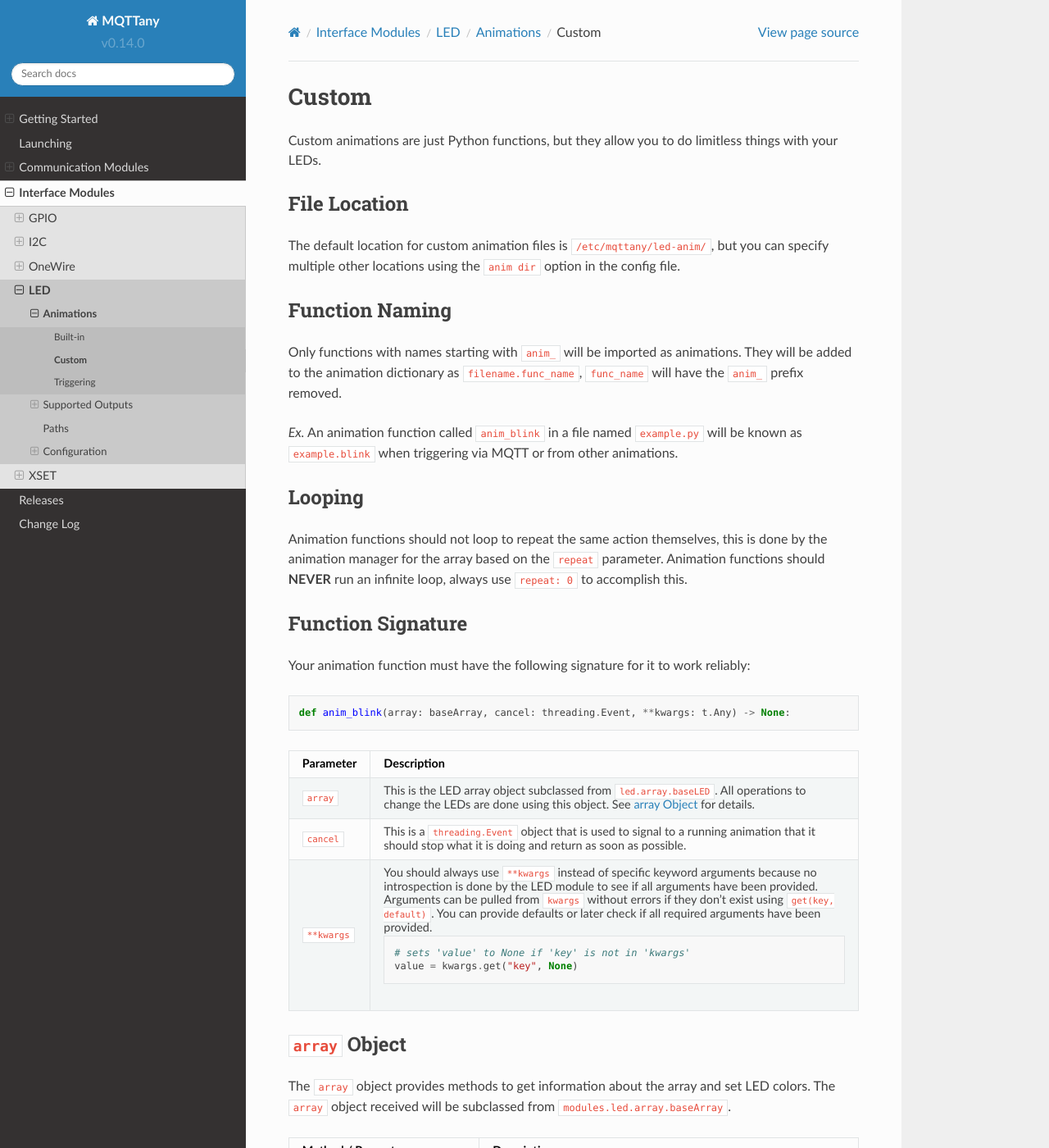
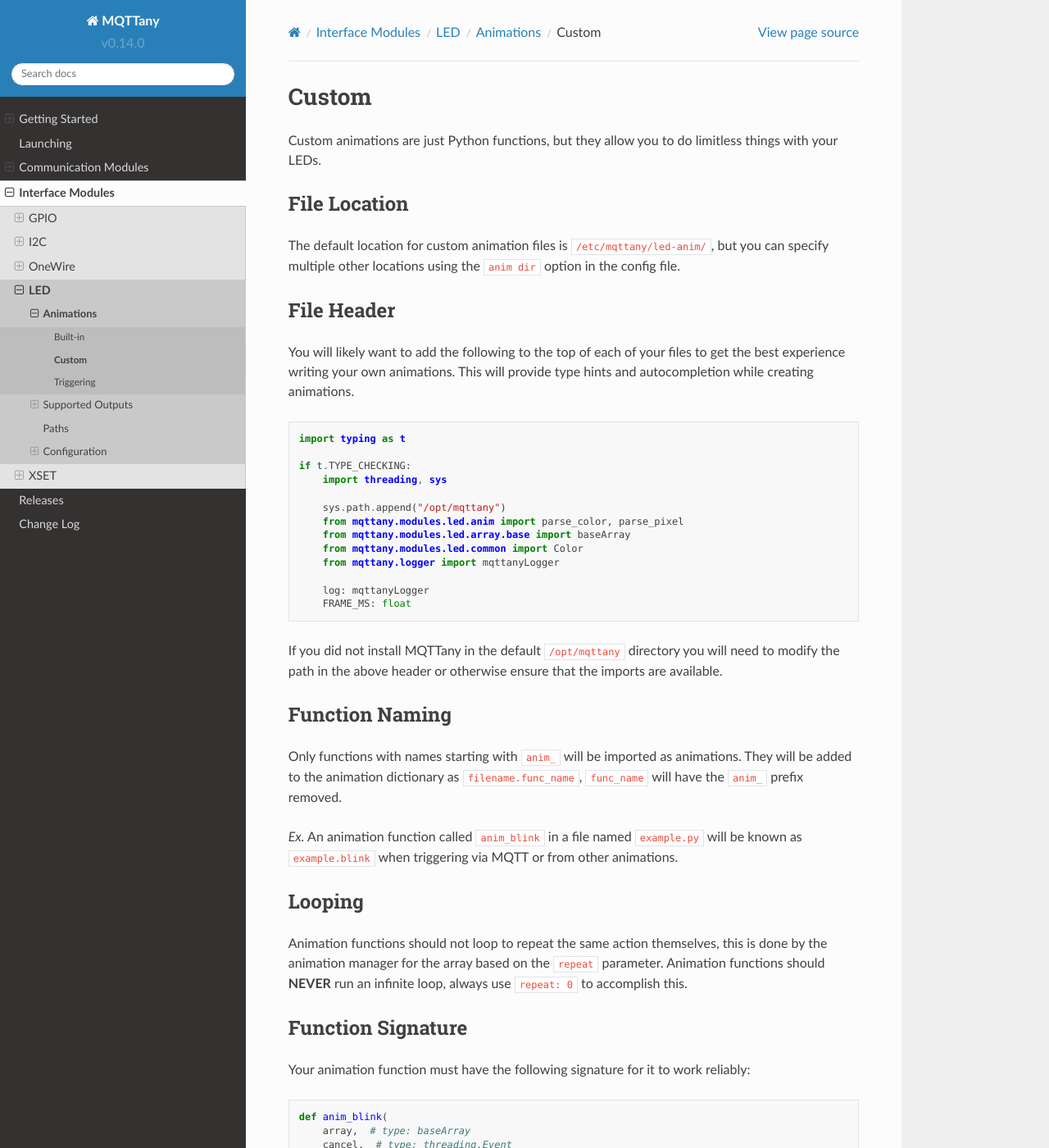
Before and after one commit to CrazyIvan359/mqttany, a Sphinx documentation site: the page built from source/interface/led/animations/custom.rst, in a window 1280 px wide and 1400 px high. Shown: the whole window at 82% size. Built offline with Sphinx 7.4.7 and the Read the Docs theme 2.0.0, drawn with Linux system fonts in a browser that asks for light colours; some of the changed text lies outside the part shown.

Commit message:
docs led anim fixes re #117

```diff
--- a/source/interface/led/animations/built-in.rst
+++ b/source/interface/led/animations/built-in.rst
@@ -63,7 +63,7 @@
 .. code-block:: python
 
     {
-        "anim": "brightness",
+        "anim": "set.brightness",
         "brightness": 128
     }
 
--- a/source/interface/led/animations/custom.rst
+++ b/source/interface/led/animations/custom.rst
@@ -11,6 +11,34 @@
 The default location for custom animation files is ``/etc/mqttany/led-anim/``,
 but you can specify multiple other locations using the ``anim dir`` option in
 the config file.
+
+
+File Header
+===========
+
+You will likely want to add the following to the top of each of your files to
+get the best experience writing your own animations. This will provide type
+hints and autocompletion while creating animations.
+
+.. code-block:: python
+
+    import typing as t
+
+    if t.TYPE_CHECKING:
+        import threading, sys
+
+        sys.path.append("/opt/mqttany")
+        from mqttany.modules.led.anim import parse_color, parse_pixel
+        from mqttany.modules.led.array.base import baseArray
+        from mqttany.modules.led.common import Color
+        from mqttany.logger import mqttanyLogger
+
+        log: mqttanyLogger
+        FRAME_MS: float
+
+If you did not install MQTTany in the default ``/opt/mqttany`` directory you
+will need to modify the path in the above header or otherwise ensure that the
+imports are available.
 
 
 Function Naming
@@ -42,14 +70,18 @@
 
 .. code-block:: python
 
-    def anim_blink(array: baseArray, cancel: threading.Event, **kwargs: t.Any) -> None:
+    def anim_blink(
+        array,  # type: baseArray
+        cancel,  # type: threading.Event
+        **kwargs,  # type: t.Any
+    ) -> None:
 
 +--------------+----------------------------------------------------------------+
 |  Parameter   |                          Description                           |
 +==============+================================================================+
 | ``array``    | This is the LED array object subclassed from                   |
-|              | ``led.array.baseLED``. All operations to change the LEDs are   |
-|              | done using this object. See                                    |
+|              | ``led.array.base.baseArray``. All operations to change the     |
+|              | LEDs are done using this object. See                           |
 |              | :ref:`interface/led/animations/custom:\`\`array\`\` Object`    |
 |              | for details.                                                   |
 +--------------+----------------------------------------------------------------+
@@ -78,7 +110,7 @@
 
 The ``array`` object provides methods to get information about the array and
 set LED colors. The ``array`` object received will be subclassed from
-``modules.led.array.baseArray``.
+``modules.led.array.base.baseArray``.
 
 +----------------------------------------+------------------------------------------------------+
 |           Method / Property            |                     Description                      |
@@ -95,8 +127,8 @@
 |                                        | ``b``, and ``w`` properties representing the pixel   |
 |                                        | color.                                               |
 +----------------------------------------+------------------------------------------------------+
-| ``setPixelColorRGB``                   | Sets the specified ``pixel`` to the provided         |
-| ``(pixel, red, green, blue, white=0)`` | ``red``, ``green``, ``blue``, and ``white`` values.  |
+| ``setPixelColorRGB                     | Sets the specified ``pixel`` to the provided         |
+| (pixel, red, green, blue, white=0)``   | ``red``, ``green``, ``blue``, and ``white`` values.  |
 +----------------------------------------+------------------------------------------------------+
 | ``getPixelColorRGB(pixel) -> tuple``   | Returns a tuple of ``red``, ``green``, ``blue``,     |
 |                                        | and ``white`` integers representing the pixel        |
```
Also changed, not shown: other parts of source/interface/led/animations/custom.rst (+1 -1 lines).
